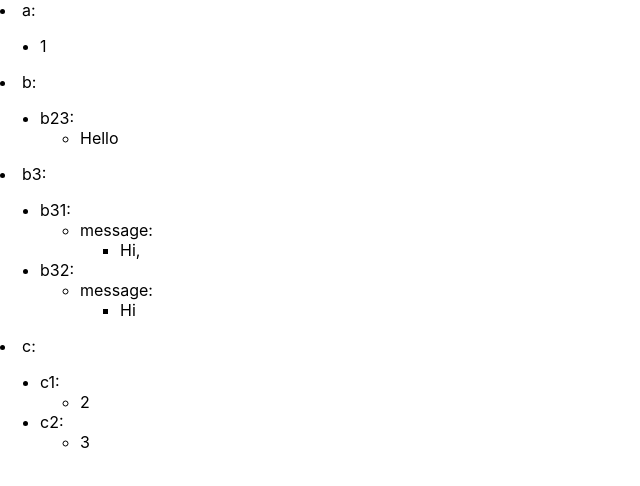
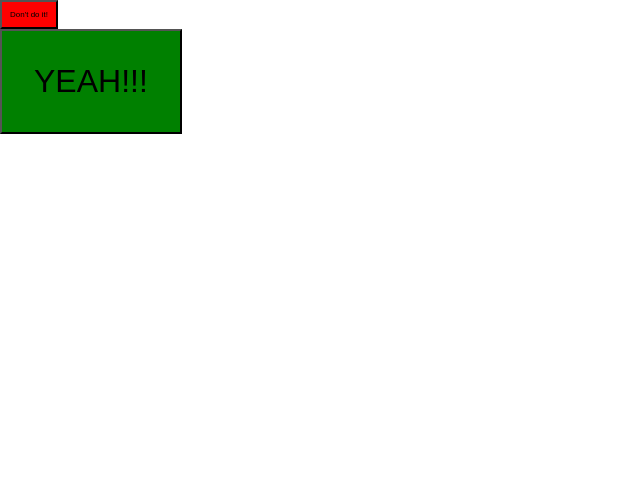
Before and after one commit to RajkumarKarnakar/react, a React (Create React App) app in the folder app/: page / in a window 1280 px wide. Shown: the top 486 px of the page, without its empty margins (0-640 px from the left). Built offline with nearby package versions, Linux system fonts and the light colour scheme.

Commit message:
use of HOC as partial apply function for component and composition component

```diff
--- a/app/package.json
+++ b/app/package.json
@@ -2,7 +2,6 @@
   "name": "app",
   "version": "0.1.0",
   "private": true,
-  "proxy": "http://localhost:8080/",
   "dependencies": {
     "@testing-library/jest-dom": "^5.17.0",
     "@testing-library/react": "^13.4.0",
@@ -42,5 +41,7 @@
       "last 1 firefox version",
       "last 1 safari version"
     ]
+  },"devDependencies": {
+    "@babel/plugin-proposal-private-property-in-object":"true"
   }
 }
--- a/app/src/App.js
+++ b/app/src/App.js
@@ -1,28 +1,12 @@
-import { RecursiveComonent } from "./RecursiveComponent";
+import { BigSuccessButton, DangerButton } from "./partiallyApply";
 
 function App() {
-const nestedObject = {
-  a:1,
-  b:{
-    b23 : "Hello",
-  },
-  b3:{
-    b31:{
-      message: "Hi,"
-    },
-    b32:{
-      message : 'Hi',
-    }
-  },
-  c: {
-    c1: 2,
-    c2: 3,
-  }
-}
 
 	return (
   <>
-<RecursiveComonent data={nestedObject}/>
+    <DangerButton text = "Don't do it!" />
+    <br/>
+    <BigSuccessButton text = "YEAH!!!"/>
   </>
   );
 }
--- a/app/src/RecursiveComponent.js
+++ /dev/null
@@ -1,23 +0,0 @@
-let isObject = x => typeof x ==='object' && x !== null;
-
-export const RecursiveComonent = ({data}) =>{
-    if(!isObject(data)){
-        return (
-            <li>{data}</li>
-        )
-    }
-    const pairs = Object.entries(data);
-
-    return(
-        <>
-        {pairs.map(([key, value])=>(
-            <li>
-                {key}:
-                <ul>
-                    <RecursiveComonent data={value}/>
-                </ul>
-            </li>
-        ))}
-        </>
-    );
-}
--- /dev/null
+++ b/app/src/partiallyApply.js
@@ -0,0 +1,18 @@
+export const partiallyApply = (Component, partialProps)=>{
+    return props =>{
+        return <Component {...partialProps} {...props}/>
+    }
+}
+export const Button = ({size, color, text, ...props})=>{
+    return (
+        <button style={{
+            padding: size ==='large' ? '32px': '8px',
+            fontSize: size ==='large' ? '32px': '8px',
+            backgroundColor: color,
+        }} {...props}>{text}</button>
+
+    )
+}
+
+export const DangerButton = partiallyApply(Button, {color: 'red'});
+export const BigSuccessButton = partiallyApply(Button,{color: 'green',size:'large'})
```
Also changed, not shown: app/src/composition.js (added, +22 -0 lines).
